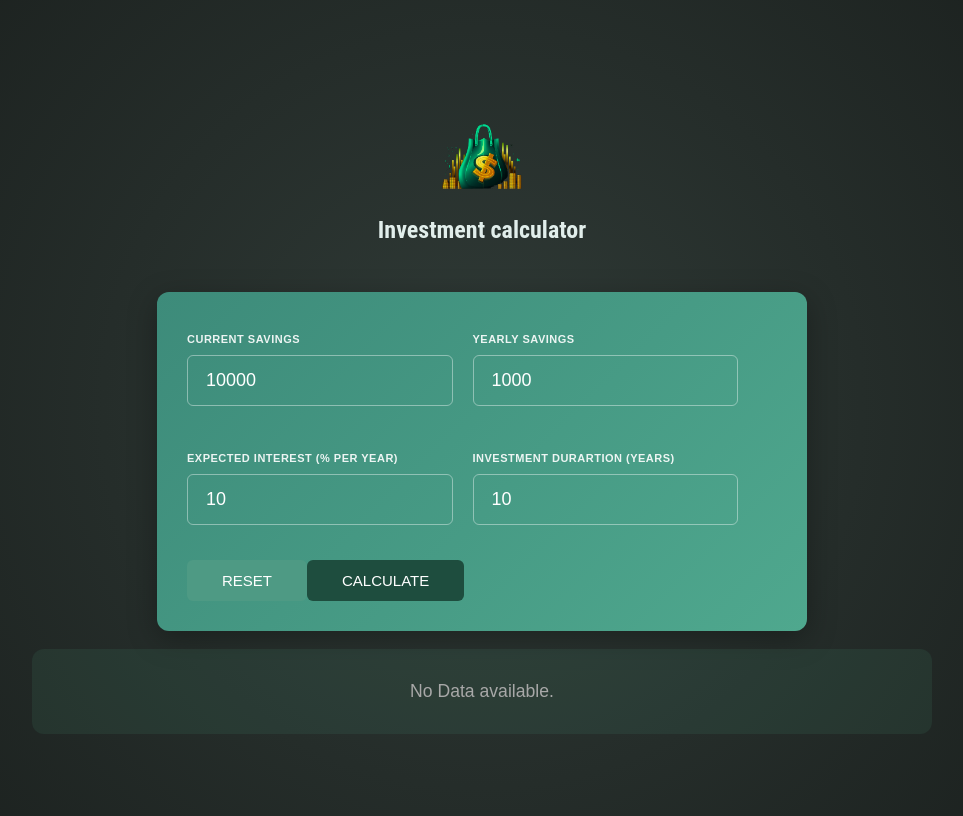
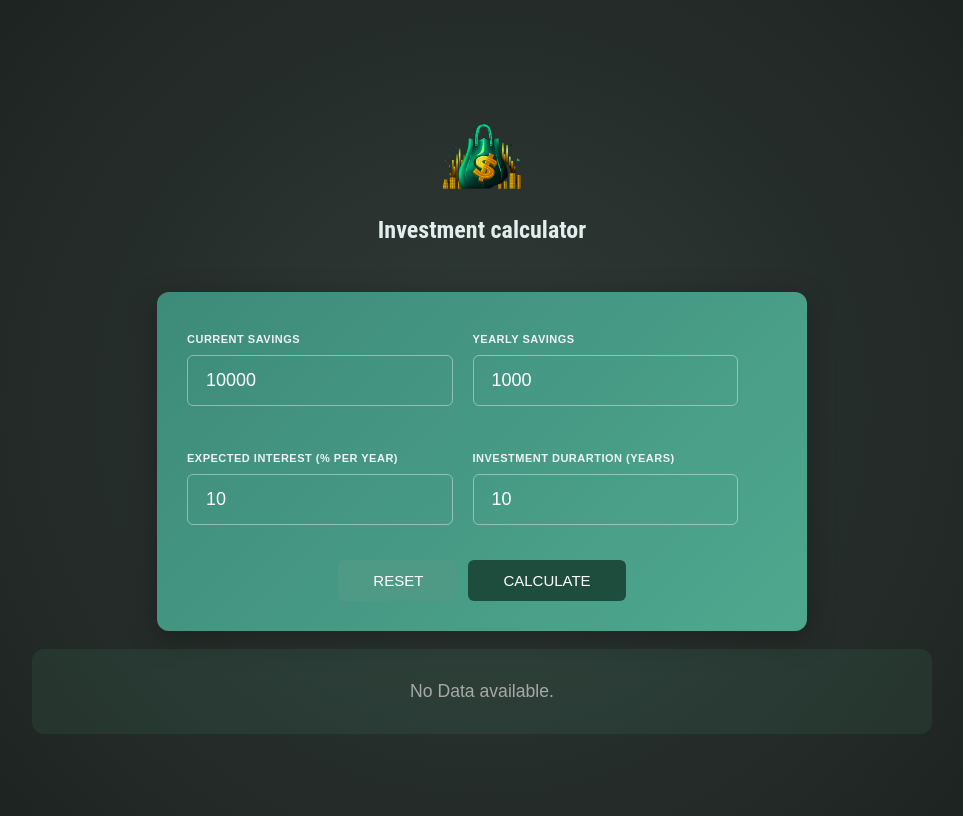
Before and after one commit to zena-tech7/Atelier-Fianle-2, a React (Create React App) app: page / in a window 1280 px wide. Shown: the whole page, without its empty margins (158-1121 px from the left). Built offline with nearby package versions, Linux system fonts and the light colour scheme.

Commit message:
Update Form.jsx

```diff
--- a/src/components/Form/Form.jsx
+++ b/src/components/Form/Form.jsx
@@ -64,12 +64,10 @@ const Form = ({ onDataChange }) => {
           onChange={(e) => handleChange("duration", +e.target.value)}
         />
       </div>
-      <button className="RESET" onClick={(e) => handleReset()}>
-        RESET
-      </button>
-      <button className="CALCULATE" onClick={(e) => handleCount()}>
-        CALCULATE
-      </button>
+       <div className="buttons">
+      <button className="RESET">RESET</button>
+      <button className="CALCULATE" onClick={(e)=> handleCount()}>CALCULATE</button>
+      </div>
     </div>
   );
 };
```
